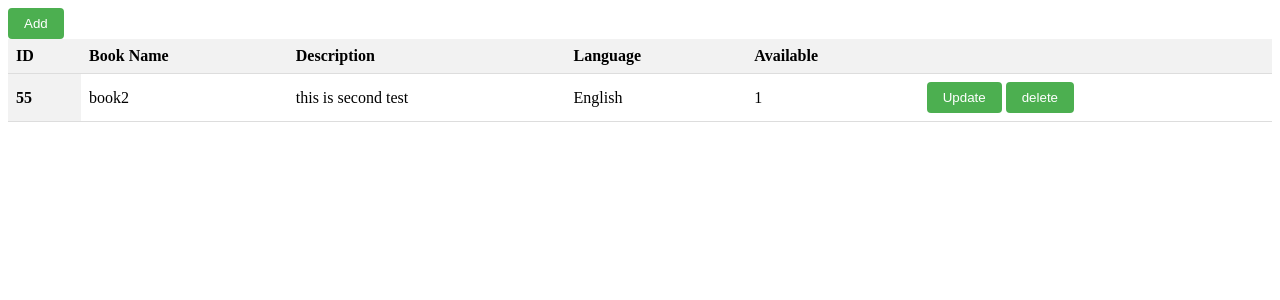
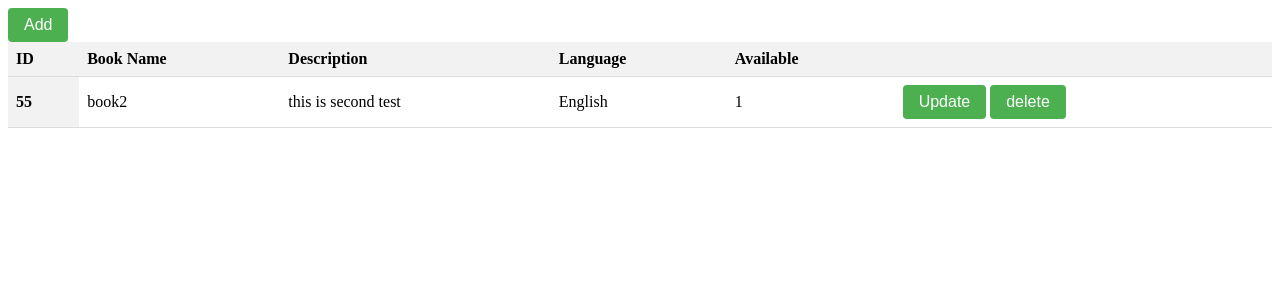
Before and after one commit to loayHajir/sikkaLibrary, a PHP site: page /display.php in a window 1280 px wide. Shown: the top 300 px of the page. Run offline with PHP 8.4, Linux system fonts and the light colour scheme; a user stored in the database is signed in; data comes from the database, SQL or seed files in the repository.

Commit message:
fix button html

```diff
--- a/display.php
+++ b/display.php
@@ -16,6 +16,7 @@ if (!isset($_SESSION['Type']) || $_SESSION['Type'] !== 'Admin') {
     <title>Book Table</title>
     <style>
         /* CSS styling for the table */
+        .btn,
         button {
             padding: 0.5rem 1rem;
             background-color: #4CAF50;
@@ -23,6 +24,9 @@ if (!isset($_SESSION['Type']) || $_SESSION['Type'] !== 'Admin') {
             border: none;
             border-radius: 4px;
             cursor: pointer;
+            display: inline-block;
+            font-family: Arial, Helvetica, sans-serif;
+            color:white;
         }
 
         table {
@@ -56,7 +60,7 @@ if (!isset($_SESSION['Type']) || $_SESSION['Type'] !== 'Admin') {
 
         a {
             text-decoration: none;
-        color: white;
+            /* color: white; */
         }
 
         #down {
@@ -67,8 +71,8 @@ if (!isset($_SESSION['Type']) || $_SESSION['Type'] !== 'Admin') {
 </head>
 
 <body>
-    <div class=" button-container">
-        <button id="add-button"><a href="add.php">Add</a></button>
+    <div class="button-container">
+        <a class="btn btn-primary" id="add-button" href="add.php">Add</a>
     </div>
     <table>
         <thead>
@@ -101,10 +105,10 @@ if (!isset($_SESSION['Type']) || $_SESSION['Type'] !== 'Admin') {
     <td>' . $lang . '</td>
     <td>' . $available . '</td>
     <td>
-    <button class="btn btn-primary"><a href="update.php? updateid=' . $id . '" class="text-light">Update</a></button>
+    <a class="btn btn-primary" href="update.php? updateid=' . $id . '" class="text-light">Update</a>
 
-    <button class="btn btn-danger" onclick="return msg()"><a href="delete.php? deleteid=' . $id . '"
-    class="text-light">delete</a></button>
+    <a class="btn btn-danger" onclick="return msg()" href="delete.php? deleteid=' . $id . '"
+    class="text-light">delete</a>
     </td>
     </tr>';
                 }
```
Lines whose indentation alone changed are shown as unchanged.
